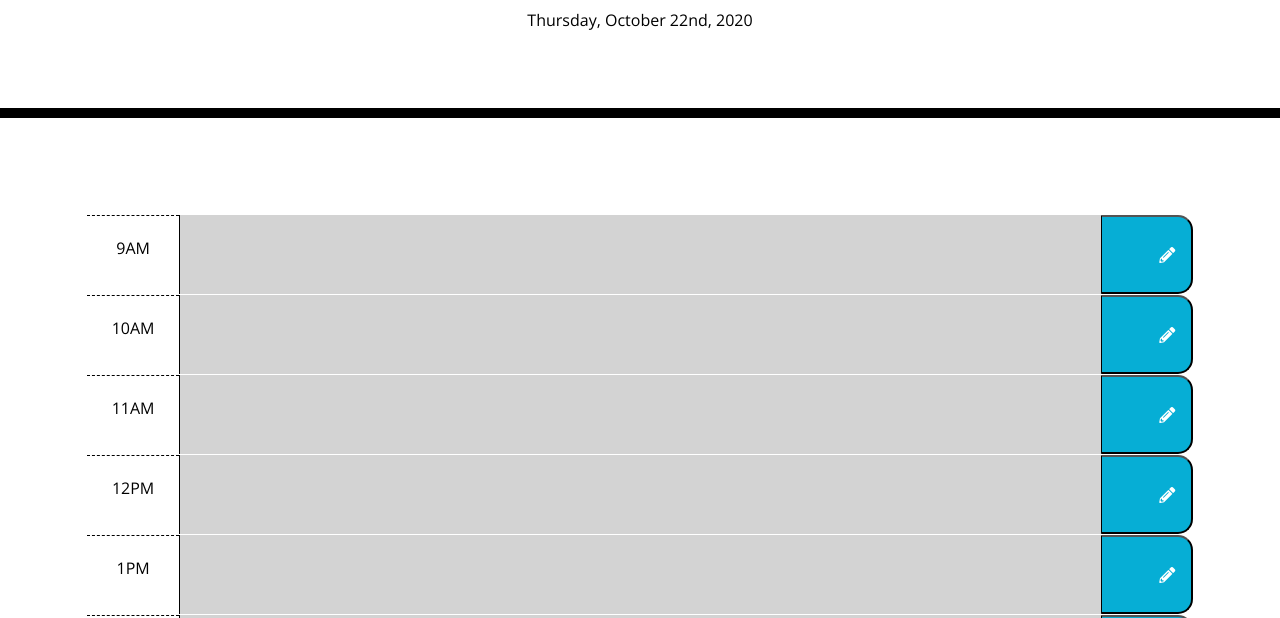
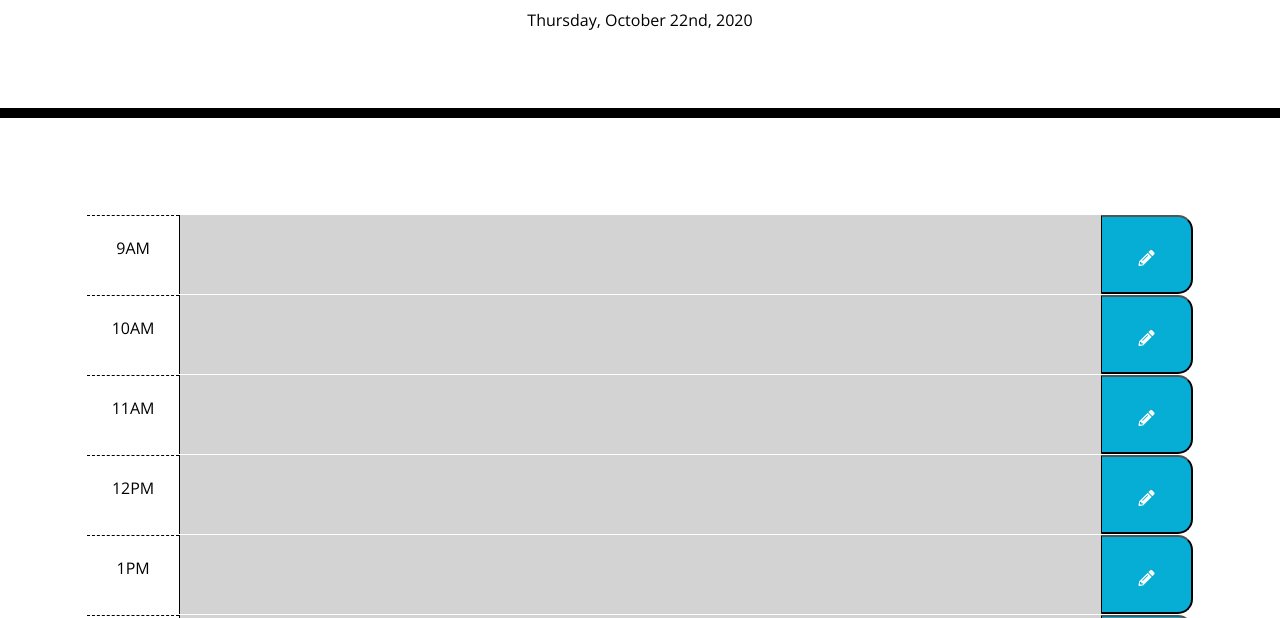
Before and after one commit to Ewager1/Basic-Day-Planner, a plain HTML site: page index.html in a window 1280 px wide. Shown: the part 182-800 px from the top of the page. Drawn offline with nearby package versions, Linux system fonts and the light colour scheme.

Commit message:
adding some styling to icons to center them

```diff
--- a/style.css
+++ b/style.css
@@ -1,10 +1,10 @@
 body {
-  font-family: 'Open Sans', sans-serif;
+  font-family: "Open Sans", sans-serif;
   font-size: 16px;
   line-height: 1;
 }
 
-textarea{
+textarea {
   background: transparent;
   border: none;
   resize: none;
@@ -21,11 +21,11 @@ textarea{
   border-bottom: 10px solid black;
 }
 
-.description{
+.description {
   white-space: pre-wrap;
 }
 
-.time-block{
+.time-block {
   text-align: center;
   border-radius: 15px;
 }
@@ -33,7 +33,7 @@ textarea{
 .row {
   white-space: pre-wrap;
   height: 80px;
-  border-top: 1px solid white;;
+  border-top: 1px solid white;
 }
 
 .hour {
@@ -61,11 +61,19 @@ textarea{
   border-left: 1px solid black;
   border-top-right-radius: 15px;
   border-bottom-right-radius: 15px;
-  background-color: #06AED5;
+  background-color: #06aed5;
   color: white;
+  padding-bottom: 10px;
+}
+/* Added a little extra style to center icons*/
+i {
+  display: block;
+  margin-left: auto;
+  margin-right: auto;
+  width: 50%;
 }
 
 .saveBtn i:hover {
   font-size: 20px;
-  transition: all .3s ease-in-out;
+  transition: all 0.3s ease-in-out;
 }
```
Also changed, not shown: 1 other file.
